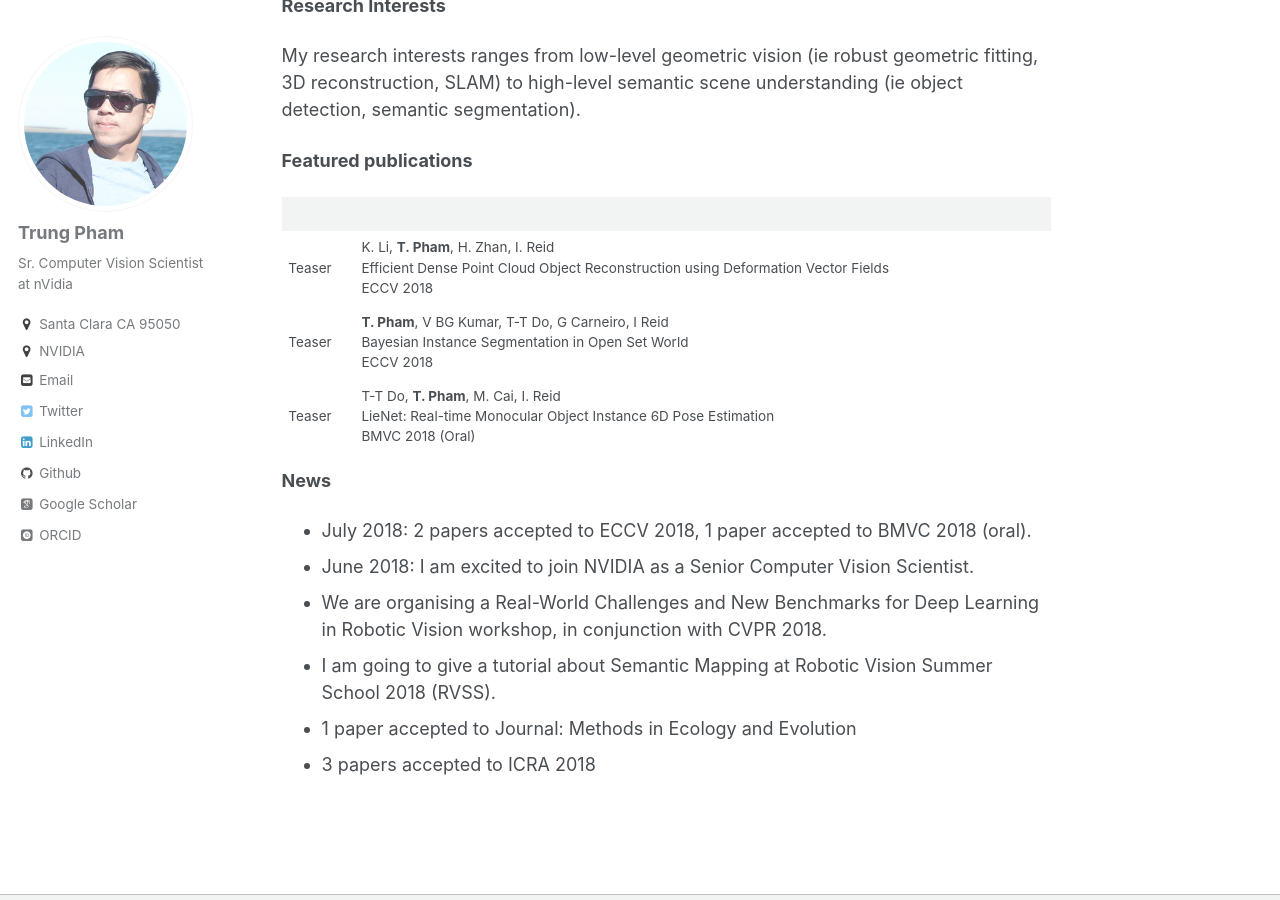
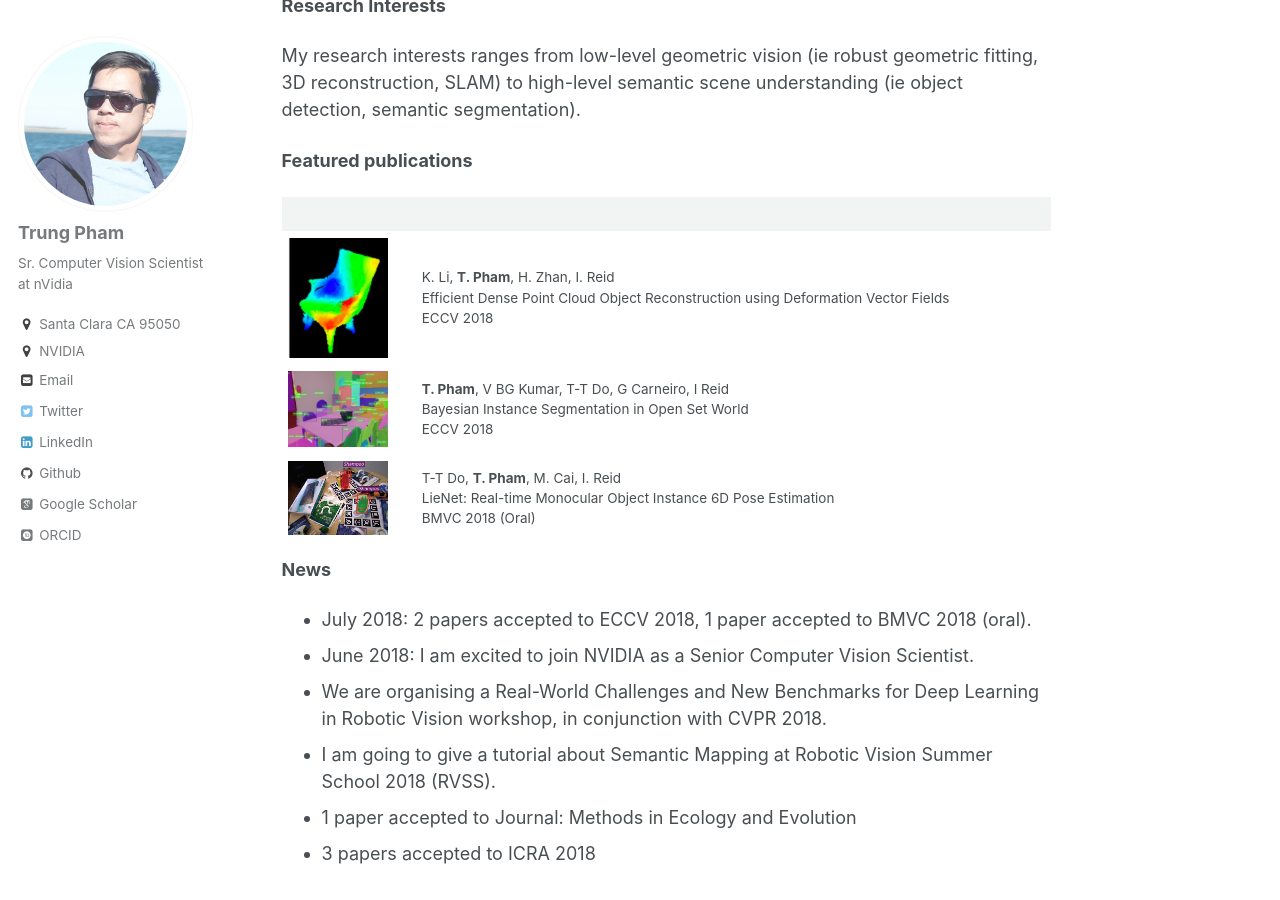
Before and after one commit to trungtpham/trungtpham.github.io, a Jekyll site: the page built from index.md, in a window 1280 px wide and 900 px high, scrolled down 362 px. Built offline with Jekyll 4.4.1, drawn with Linux system fonts in a browser that asks for light colours; some web fonts are replaced; our own code applies the rules of GitHub Pages for plain Markdown files.

Commit message:
Update index.md

```diff
--- a/index.md
+++ b/index.md
@@ -10,9 +10,10 @@ My research interests ranges from low-level geometric vision (ie robust geometri
 
 |||
 |---|---|
-|Teaser | K. Li, **T. Pham**, H. Zhan, I. Reid <br> Efficient Dense Point Cloud Object Reconstruction using Deformation Vector Fields <br>ECCV 2018|
-|Teaser | **T. Pham**, V BG Kumar, T-T Do, G Carneiro, I Reid <br> Bayesian Instance Segmentation in Open Set World <br> ECCV 2018|
-|Teaser |T-T Do, **T. Pham**, M. Cai, I. Reid  <br> LieNet: Real-time Monocular Object Instance 6D Pose Estimation <br> BMVC 2018 (Oral) |
+|<img src="/images/3D_deep_reconstruction.png" alt="drawing" width="100px"/>| K. Li, **T. Pham**, H. Zhan, I. Reid <br> Efficient Dense Point Cloud Object Reconstruction using Deformation Vector Fields <br>ECCV 2018|
+|<img src="/images/openset_instance.jpg" alt="drawing" width="100px"/> | **T. Pham**, V BG Kumar, T-T Do, G Carneiro, I Reid <br> Bayesian Instance Segmentation in Open Set World <br> ECCV 2018|
+|<img src="/images/lienet.png" alt="drawing" width="100px"/>|T-T Do, **T. Pham**, M. Cai, I. Reid  <br> LieNet: Real-time Monocular Object Instance 6D Pose Estimation <br> BMVC 2018 (Oral) |
+
 
 **News**
 * July 2018: 2 papers accepted to ECCV 2018, 1 paper accepted to BMVC 2018 (oral).
```
